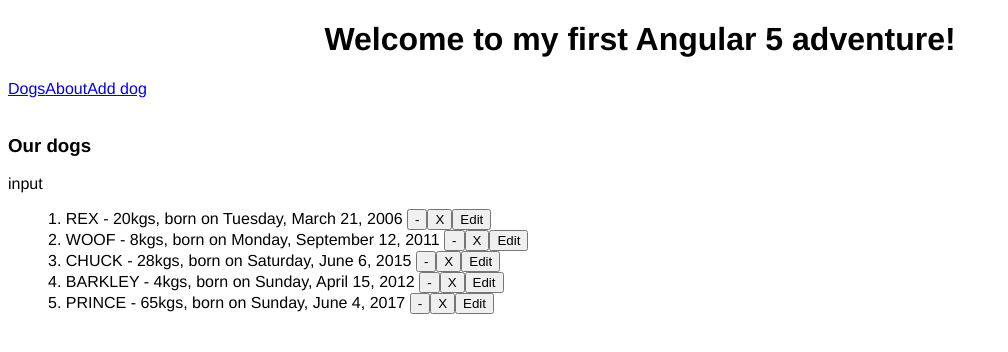
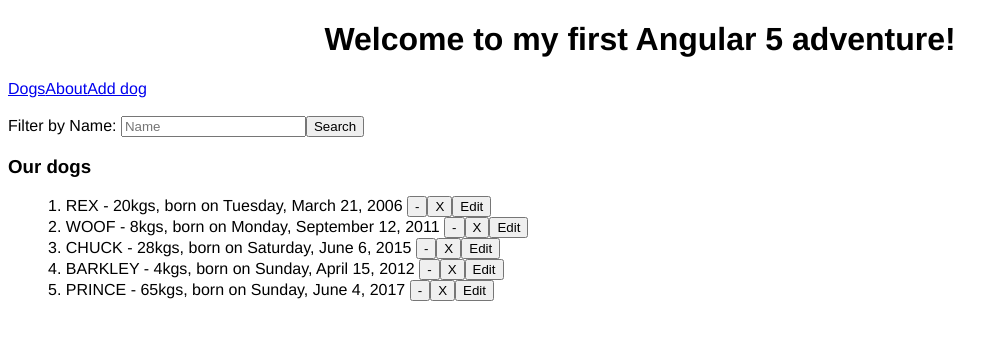
Before and after one commit to aweinmacher/angular-intro, an Angular app: page / in a window 1280 px wide. Shown: the top 352 px of the page, without its empty margins (0-1008 px from the left). Built offline with nearby package versions, Linux system fonts and the light colour scheme.

Commit message:
search button not working

```diff
--- a/src/app/dogs/dogs.component.html
+++ b/src/app/dogs/dogs.component.html
@@ -2,13 +2,14 @@
 
 <!-- <a routerLink="/add-dog">Add dog</a> -->
 
+<div>
+Filter by Name:
+    <input type="text" [(ngModel)]="searchName" placeholder="Name" />
+    <button type="button" name="btnSearch" routerLink="http://localhost:4200/?name=woof">Search</button>
+</div>
+
 <h3>{{title}}</h3>
 
-<form>
-  input
-</form>
-
-<!-- <h4 *ngIf="lastUpdated.length > 0">{{ lastUpdated }}</h4> -->
 <ul>
   <li *ngFor="let dog of dogs; let i = index">
 
--- a/src/app/dogs/dogs.component.ts
+++ b/src/app/dogs/dogs.component.ts
@@ -20,10 +20,9 @@ export class DogsComponent implements OnInit {
   ngOnInit() {
     this.title = "Our dogs";
     this.dogs = this.dogService.getDogs();
-
     this.route.queryParams.subscribe(queryParams => {
-      console.log("name query param is: " + queryParams.name); // http://localhost:4200/?name=woof
       if (queryParams.name) {
+        console.log("name query param is: " + queryParams.name); // http://localhost:4200/?name=woof
         this.dogs = this.dogService.getDogsByName(queryParams.name);
       }
     });
```
